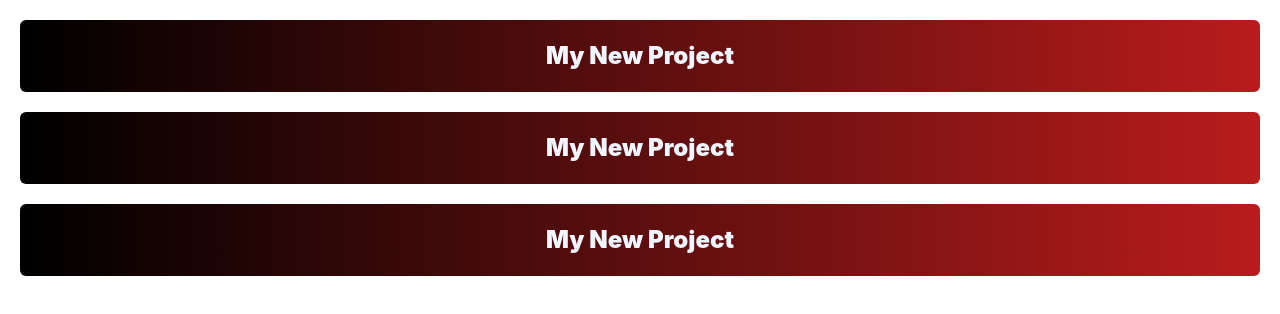
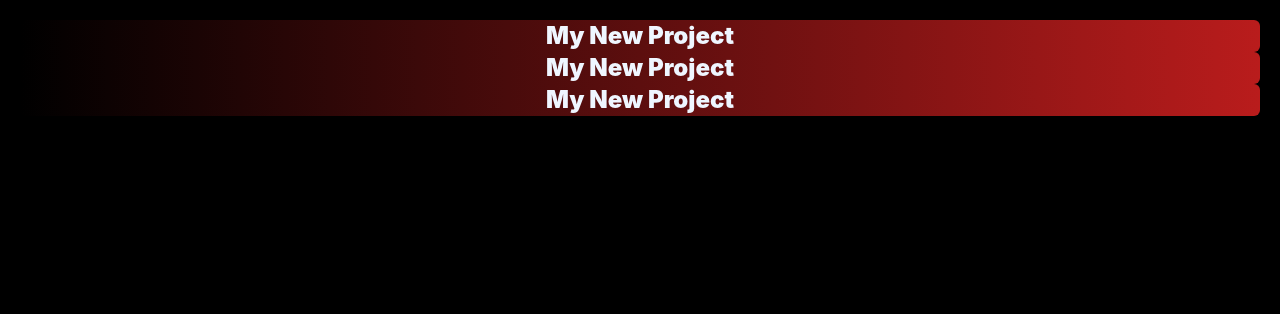
Before and after one commit to OmPrakashMallik2/My-New-Project, a React (Create React App) app: page / in a window 1280 px wide. Shown: the top 314 px of the page. Built offline with nearby package versions, Linux system fonts and the light colour scheme.

Commit message:
checking

```diff
--- a/src/App.js
+++ b/src/App.js
@@ -2,12 +2,12 @@ import './App.css';
 
 function App() {
   return (
-    <div className="">
-      <h1 className='cursor-not-allowed rounded-md m-5 p-5 bg-gradient-to-r from-black to-red-700
+    <div className=" bg-black h-screen p-5">
+      <h1 className='cursor-not-allowed rounded-md bg-gradient-to-r from-black to-red-700
        text-blue-50 font-black  text-2xl text-center'>My New Project</h1>
-      <h1 className='cursor-not-allowed rounded-md m-5 p-5 bg-gradient-to-r from-black to-red-700
+      <h1 className='cursor-not-allowed rounded-md bg-gradient-to-r from-black to-red-700
        text-blue-50 font-black  text-2xl text-center'>My New Project</h1>
-      <h1 className='cursor-not-allowed rounded-md m-5 p-5 bg-gradient-to-r from-black to-red-700
+      <h1 className='cursor-not-allowed rounded-md bg-gradient-to-r from-black to-red-700
        text-blue-50 font-black  text-2xl text-center'>My New Project</h1>
     </div>
   );
```
